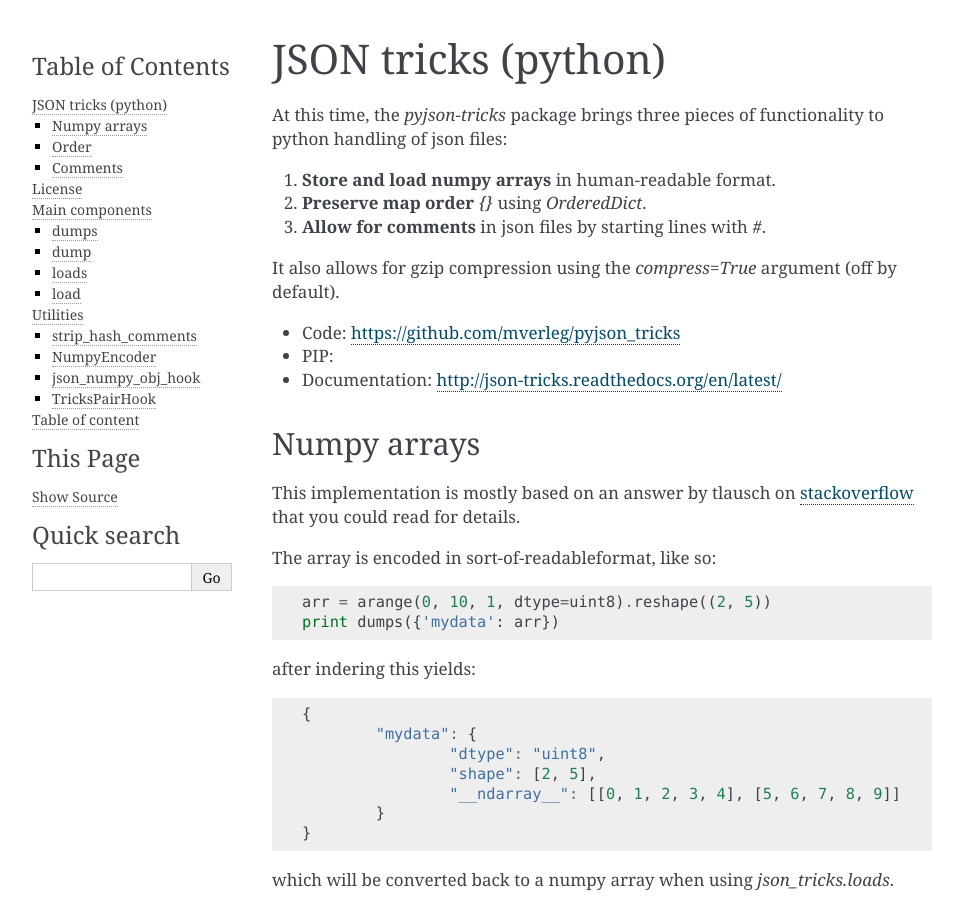
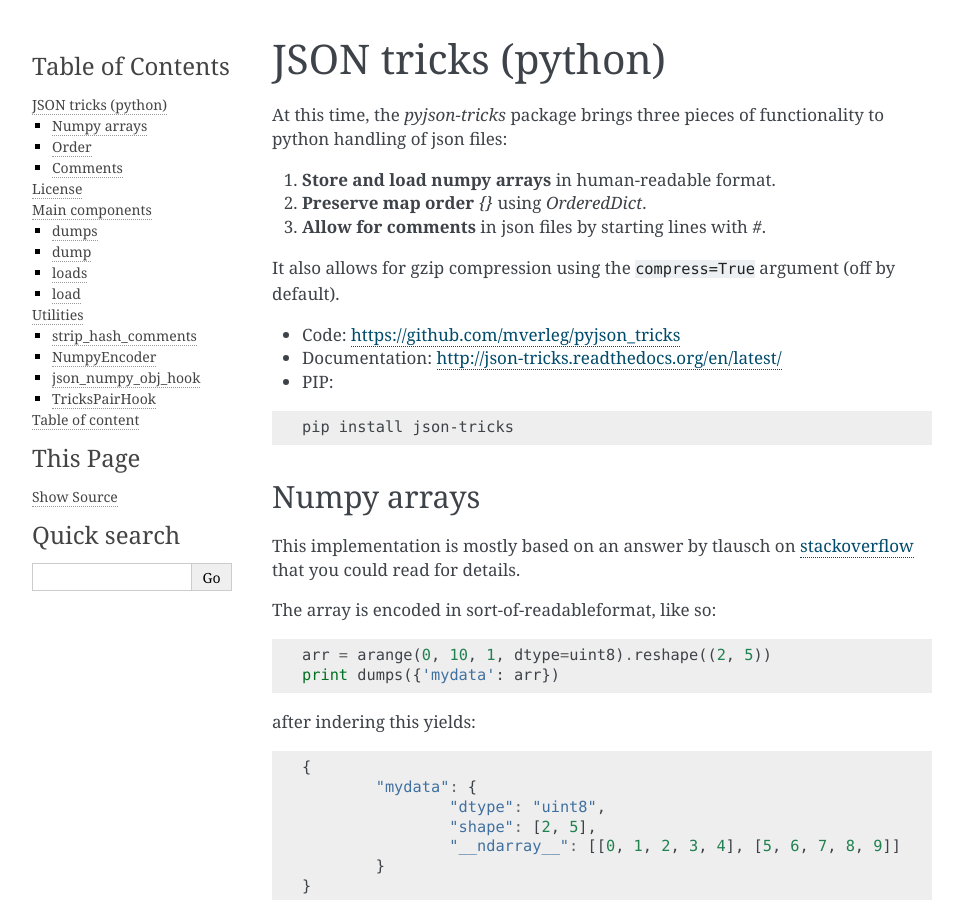
Before and after one commit to mverleg/pyjson_tricks, a Sphinx documentation site: the page built from docs/index.rst, in a window 1280 px wide and 900 px high. Shown: the whole window, without its empty margins (148-1111 px from the left). Built offline with Sphinx 7.4.7, drawn with Linux system fonts in a browser that asks for light colours.

Commit message:
removed the last build warning, hope readthedocs gets it now

```diff
--- a/README.rst
+++ b/README.rst
@@ -7,11 +7,15 @@
 2. **Preserve map order** `{}` using `OrderedDict`.
 3. **Allow for comments** in json files by starting lines with `#`.
 
-It also allows for gzip compression using the `compress=True` argument (off by default).
+It also allows for gzip compression using the ``compress=True`` argument (off by default).
 
 * Code: https://github.com/mverleg/pyjson_tricks
+* Documentation: http://json-tricks.readthedocs.org/en/latest/
 * PIP:
-* Documentation: http://json-tricks.readthedocs.org/en/latest/
+
+.. code-block:: bash
+
+	pip install json-tricks
 
 Numpy arrays
 +++++++++++++++++++++++++++++++++++++++
--- a/docs/index.rst
+++ b/docs/index.rst
@@ -35,7 +35,7 @@
 NumpyEncoder
 +++++++++++++++++++++++++++++++++++++++
 
-.. autofunction:: json_tricks.NumpyEncoder
+.. autoclass:: json_tricks.NumpyEncoder
 
 json_numpy_obj_hook
 +++++++++++++++++++++++++++++++++++++++
@@ -45,7 +45,7 @@
 TricksPairHook
 +++++++++++++++++++++++++++++++++++++++
 
-.. autofunction:: json_tricks.TricksPairHook
+.. autoclass:: json_tricks.TricksPairHook
 
 
 Table of content
```
